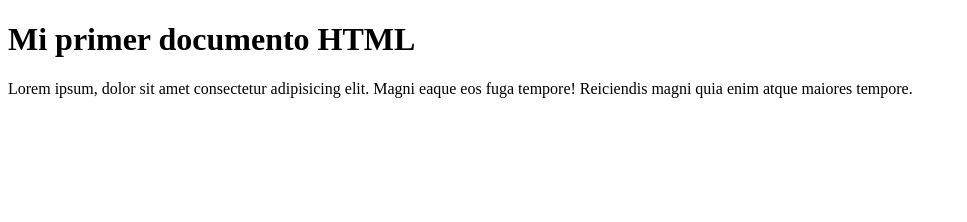
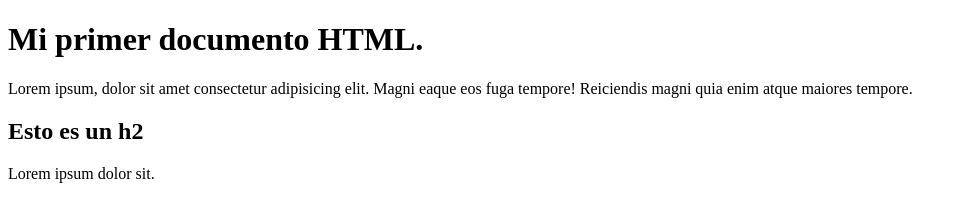
Before and after one commit to guillemweb25-cell/introduccionHTML, a plain HTML site: page index.html in a window 1280 px wide. Shown: the whole page, without its empty margins (0-967 px from the left). Drawn offline with Linux system fonts and the light colour scheme.

Commit message:
demo de live server

```diff
--- a/index.html
+++ b/index.html
@@ -3,12 +3,14 @@
 <head>
     <meta charset="UTF-8">
     <meta name="viewport" content="width=device-width, initial-scale=1.0">
-    <title>introducción html</title>
+    <title>Introducción html</title>
 </head>
 <body>
-    <h1>Mi primer documento HTML</h1>
+    <h1>Mi primer documento HTML.</h1>
     <p>
         Lorem ipsum, dolor sit amet consectetur adipisicing elit. Magni eaque eos fuga tempore! Reiciendis magni quia enim atque maiores tempore.
     </p>
+    <h2>Esto es un h2</h2>
+    <p>Lorem ipsum dolor sit.</p>
 </body>
 </html>
```
